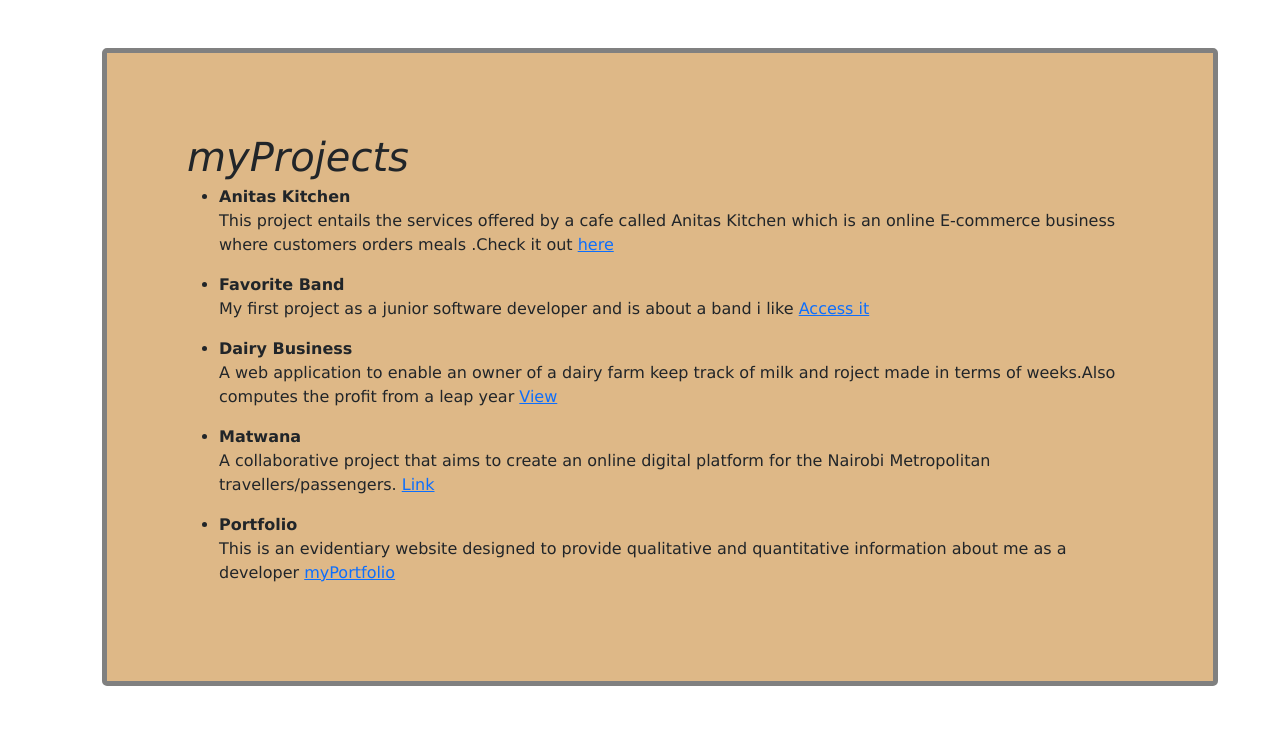
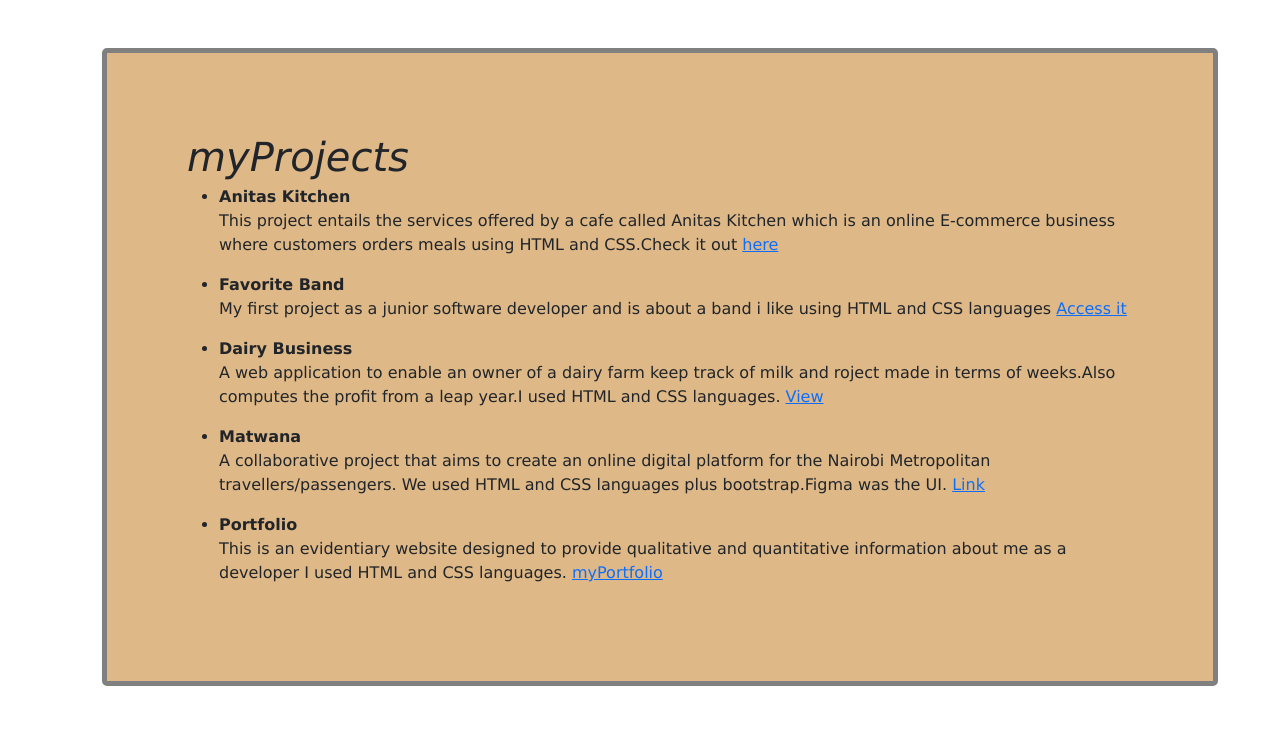
Before and after one commit to Jerry-Wemisiko/Portfolio, a plain HTML site: page projects.html in a window 1280 px wide. Shown: the part 70-800 px from the top of the page. Drawn offline with nearby package versions, Linux system fonts and the light colour scheme.

Commit message:
made the page look pleasing

```diff
--- a/projects.html
+++ b/projects.html
@@ -56,7 +56,7 @@
                     <p>
                         This project entails the services offered by a cafe called Anitas
                         Kitchen which is an online E-commerce business where customers
-                        orders meals .Check it out
+                        orders meals using HTML and CSS.Check it out
                         <a href="https://github.com/Jerry-Wemisiko/Anitas_Kitchen">here</a>
                     </p>
                 </li>
@@ -65,7 +65,7 @@
                     <strong>Favorite Band</strong>
                     <p>
                         My first project as a junior software developer and is about a
-                        band i like
+                        band i like  using HTML and CSS languages
                         <a href="https://github.com/Jerry-Wemisiko/Favorite-band">Access it</a>
                     </p>
                 </li>
@@ -75,7 +75,7 @@
                     <p>
                         A web application to enable an owner of a dairy farm keep track of
                         milk and roject made in terms of weeks.Also computes the profit
-                        from a leap year
+                        from a leap year.I used HTML and CSS languages.
                         <a href="https://github.com/Jerry-Wemisiko/Favorite-band">View
                         </a>
                     </p>
@@ -86,6 +86,7 @@
                     <p>
                         A collaborative project that aims to create an online digital
                         platform for the Nairobi Metropolitan travellers/passengers.
+                        We used HTML and CSS languages plus bootstrap.Figma was the UI.
                         <a href="https://github.com/Jerry-Wemisiko/Matwana">Link</a>
                     </p>
                 </li>
@@ -94,7 +95,7 @@
                     <strong>Portfolio</strong>
                     <p>
                         This is an evidentiary website designed to provide qualitative and
-                        quantitative information about me as a developer
+                        quantitative information about me as a developer I used HTML and CSS languages.
                         <a href="https://github.com/Jerry-Wemisiko/Portfolio">myPortfolio</a>
                     </p>
                 </li>
```
